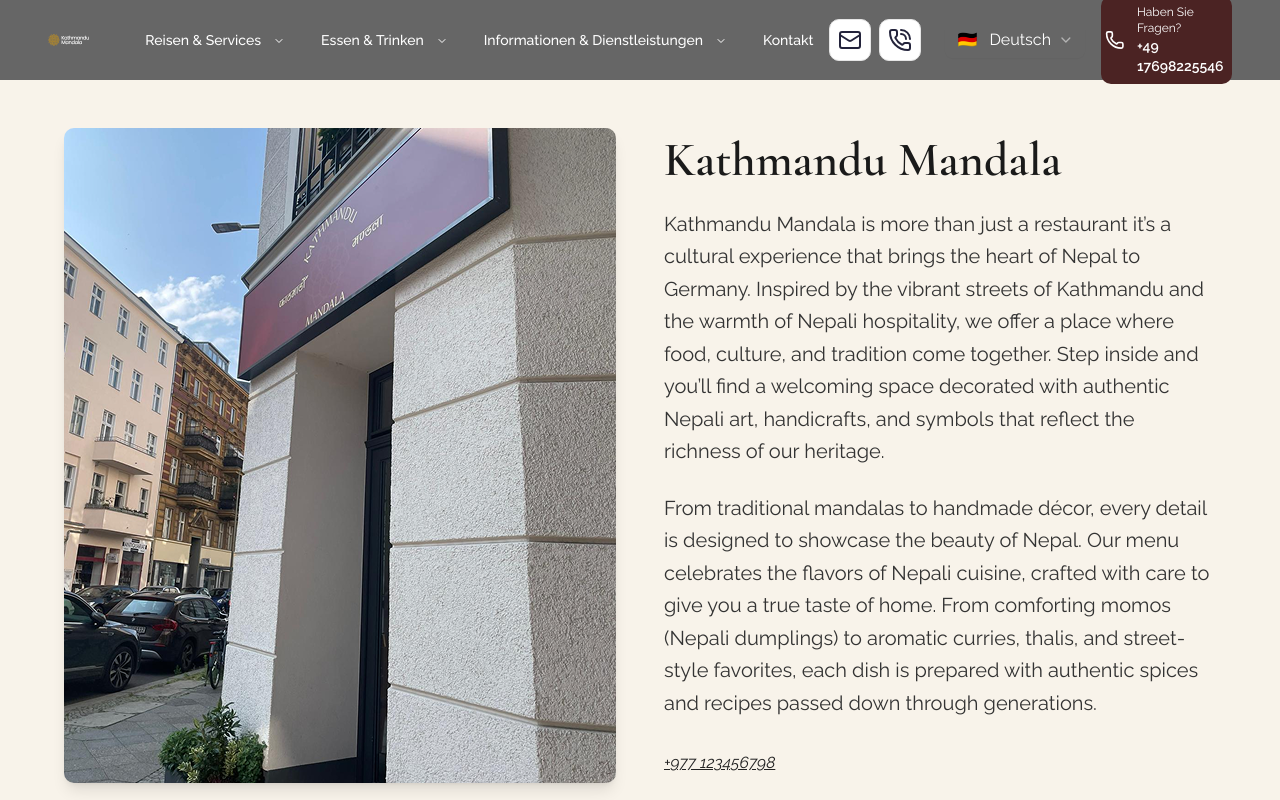
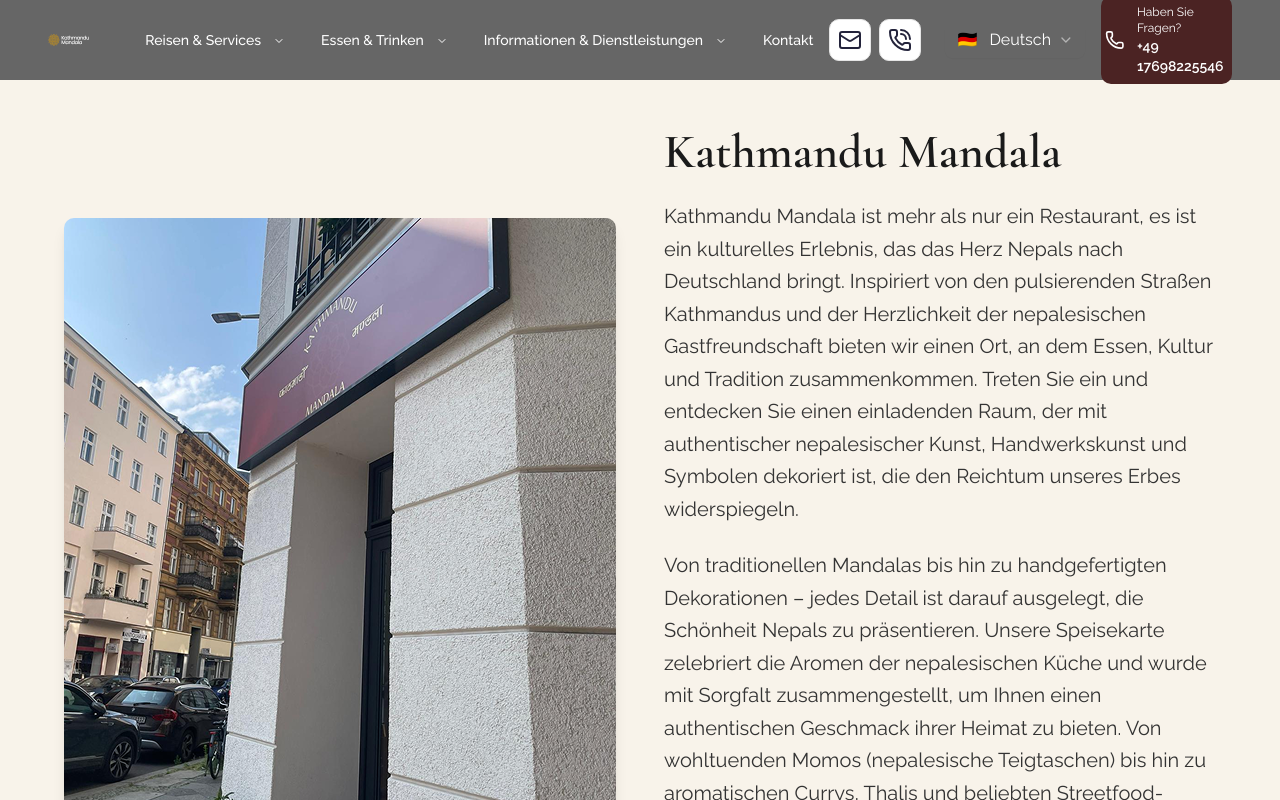
Before and after one commit to sarthakshrestha/kathmandu-mandala, a Next.js app: page /restaurant in a window 1280 px wide. Shown: the top 800 px of the page. Built offline with nearby package versions, Linux system fonts and the light colour scheme.

Commit message:
Updated the restaurant page iwth the translations

```diff
--- a/public/locales/de.json
+++ b/public/locales/de.json
@@ -364,5 +364,7 @@
   "about_team_location_nepal": "Nepal",
   "about_team_location_south_asia": "Südasien",
   "about_team_location_north_america": "Nordamerika",
-  "about_team_location_asia": "Asien"
+  "about_team_location_asia": "Asien",
+  "restaurant_main_paragraph_1": "Kathmandu Mandala ist mehr als nur ein Restaurant, es ist ein kulturelles Erlebnis, das das Herz Nepals nach Deutschland bringt. Inspiriert von den pulsierenden Straßen Kathmandus und der Herzlichkeit der nepalesischen Gastfreundschaft bieten wir einen Ort, an dem Essen, Kultur und Tradition zusammenkommen. Treten Sie ein und entdecken Sie einen einladenden Raum, der mit authentischer nepalesischer Kunst, Handwerkskunst und Symbolen dekoriert ist, die den Reichtum unseres Erbes widerspiegeln.",
+  "restaurant_main_paragraph_2": "Von traditionellen Mandalas bis hin zu handgefertigten Dekorationen – jedes Detail ist darauf ausgelegt, die Schönheit Nepals zu präsentieren. Unsere Speisekarte zelebriert die Aromen der nepalesischen Küche und wurde mit Sorgfalt zusammengestellt, um Ihnen einen authentischen Geschmack ihrer Heimat zu bieten. Von wohltuenden Momos (nepalesische Teigtaschen) bis hin zu aromatischen Currys, Thalis und beliebten Streetfood-Gerichten – jedes Gericht wird mit authentischen Gewürzen und Rezepten zubereitet, die über Generationen weitergegeben wurden."
 }
--- a/public/locales/en.json
+++ b/public/locales/en.json
@@ -364,5 +364,7 @@
   "about_team_location_nepal": "Nepal",
   "about_team_location_south_asia": "South Asia",
   "about_team_location_north_america": "North America",
-  "about_team_location_asia": "Asia"
+  "about_team_location_asia": "Asia",
+  "restaurant_main_paragraph_1": "Kathmandu Mandala is more than just a restaurant, it’s a cultural experience that brings the heart of Nepal to Germany. Inspired by the vibrant streets of Kathmandu and the warmth of Nepali hospitality, we offer a place where food, culture, and tradition come together. Step inside and you’ll find a welcoming space decorated with authentic Nepali art, handicrafts, and symbols that reflect the richness of our heritage.",
+  "restaurant_main_paragraph_2": "From traditional mandalas to handmade décor, every detail is designed to showcase the beauty of Nepal. Our menu celebrates the flavors of Nepali cuisine, crafted with care to give you a true taste of home. From comforting momos (Nepali dumplings) to aromatic curries, thalis, and street-style favorites, each dish is prepared with authentic spices and recipes passed down through generations."
 }
--- /dev/null
+++ b/src/api/services/packageService.ts
@@ -0,0 +1,12 @@
+import axiosInstance from "../axiosInstance";
+
+export const packageService = {
+  getPackages: async (token?: string) => {
+    const response = await axiosInstance.get("v1/packages", {
+      headers: {
+        Accept: "application/json",
+      },
+    });
+    return response.data;
+  },
+};
--- a/src/app/components/restaurant/restaurant-main.tsx
+++ b/src/app/components/restaurant/restaurant-main.tsx
@@ -1,6 +1,9 @@
+"use client";
 import React from "react";
+import { useTranslation } from "@/app/hooks/use-translation";
 
 export default function RestaurantMain() {
+  const { t } = useTranslation();
   return (
     <section className="bg-[#f8f3ea] px-4 md:px-12 py-8 pb-24 md:pt-12 flex items-center justify-center max-sm:px-8">
       <div className="max-w-6xl mx-auto flex flex-col md:flex-row gap-12 items-center w-full">
@@ -18,21 +21,10 @@ export default function RestaurantMain() {
             Kathmandu Mandala
           </h1>
           <p className="text-lg md:text-xl text-[#333] mb-6 leading-relaxed">
-            Kathmandu Mandala is more than just a restaurant it’s a cultural
-            experience that brings the heart of Nepal to Germany. Inspired by
-            the vibrant streets of Kathmandu and the warmth of Nepali
-            hospitality, we offer a place where food, culture, and tradition
-            come together. Step inside and you’ll find a welcoming space
-            decorated with authentic Nepali art, handicrafts, and symbols that
-            reflect the richness of our heritage.
+            {t("restaurant_main_paragraph_1")}
           </p>
           <p className="text-lg md:text-xl text-[#333] mb-6 leading-relaxed">
-            From traditional mandalas to handmade décor, every detail is
-            designed to showcase the beauty of Nepal. Our menu celebrates the
-            flavors of Nepali cuisine, crafted with care to give you a true
-            taste of home. From comforting momos (Nepali dumplings) to aromatic
-            curries, thalis, and street-style favorites, each dish is prepared
-            with authentic spices and recipes passed down through generations.
+            {t("restaurant_main_paragraph_2")}
           </p>
           <a
             href="tel:+977123456798"
```
